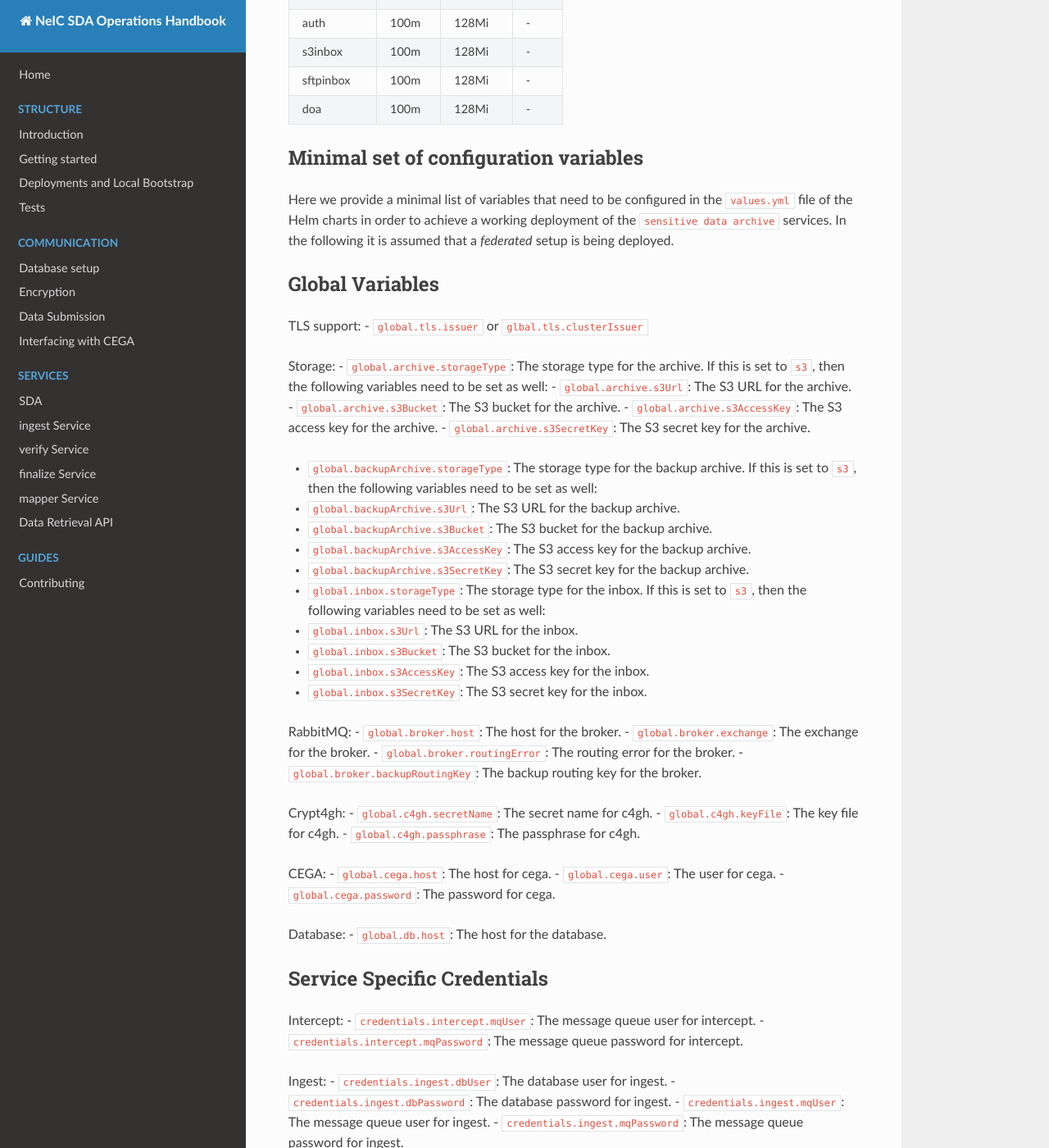
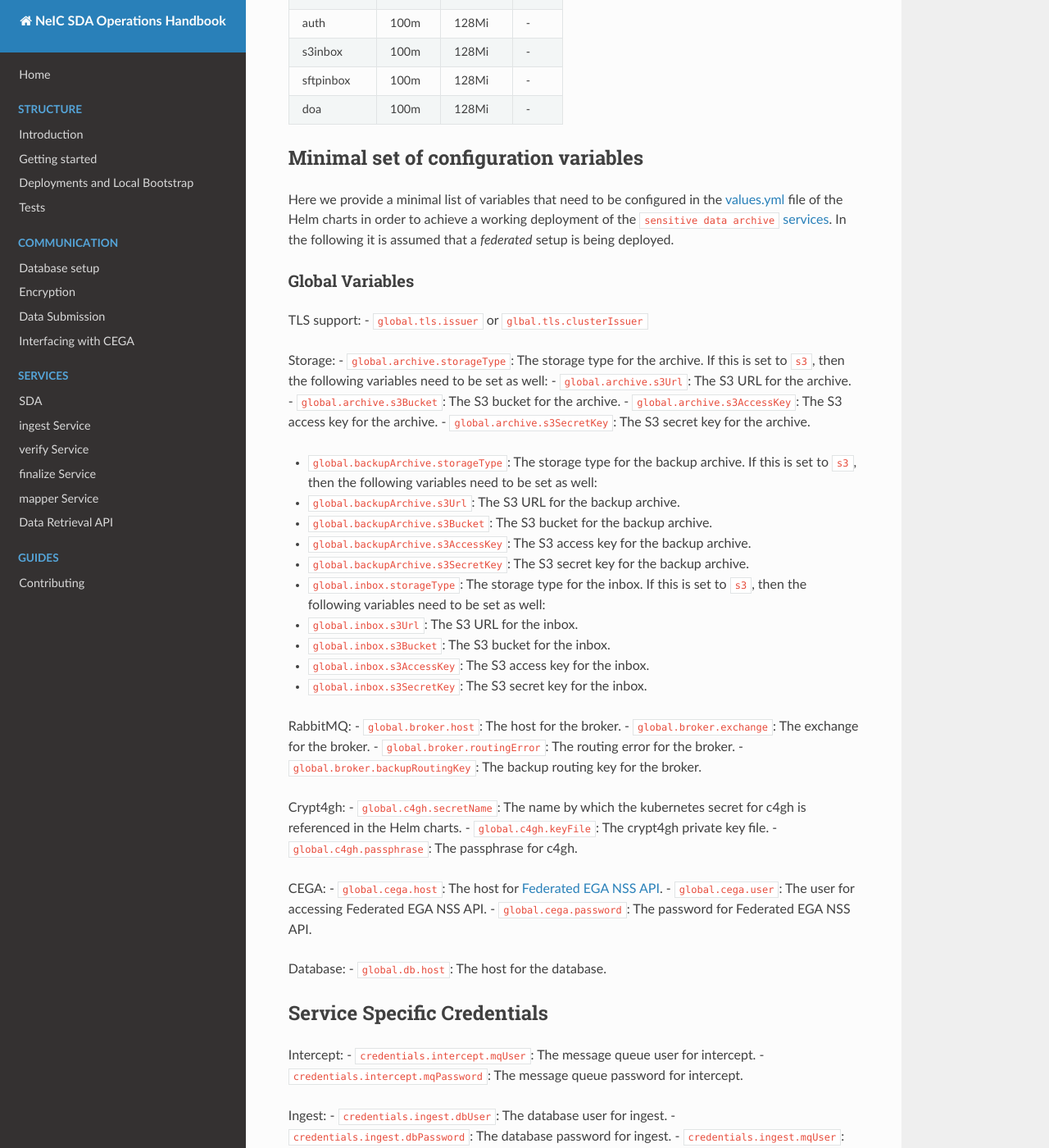
Before and after one commit to neicnordic/neic-sda, an MkDocs documentation site: the page built from docs/guides/deploy-k8s.md, in a window 1280 px wide and 1400 px high, scrolled down 2156 px. Shown: the whole window at 82% size. Built offline with MkDocs 1.6.1, drawn with Linux system fonts in a browser that asks for light colours; nearby versions of some CDN libraries.

Commit message:
add suggestions from review

```diff
--- a/docs/dictionary/wordlist.txt
+++ b/docs/dictionary/wordlist.txt
@@ -257,3 +257,6 @@
 routingError
 secretName
 storageType
+NSS
+nss
+svc
--- a/docs/guides/deploy-k8s.md
+++ b/docs/guides/deploy-k8s.md
@@ -75,9 +75,9 @@
 
 ## Minimal set of configuration variables
 
-Here we provide a minimal list of variables that need to be configured in the `values.yml` file of the Helm charts in order to achieve a working deployment of the `sensitive data archive` services. In the following it is assumed that a *federated* setup is being deployed.
+Here we provide a minimal list of variables that need to be configured in the [values.yml](https://github.com/neicnordic/sensitive-data-archive/blob/main/charts/sda-svc/values.yaml) file of the Helm charts in order to achieve a working deployment of the `sensitive data archive` [services](https://github.com/neicnordic/sensitive-data-archive/tree/main/charts/sda-svc). In the following it is assumed that a *federated* setup is being deployed.
 
-## Global Variables
+### Global Variables
 
 TLS support:
 - `global.tls.issuer` or `glbal.tls.clusterIssuer`
@@ -108,14 +108,14 @@
 - `global.broker.backupRoutingKey`: The backup routing key for the broker.
 
 Crypt4gh:
-- `global.c4gh.secretName`: The secret name for c4gh.
-- `global.c4gh.keyFile`: The key file for c4gh.
+- `global.c4gh.secretName`: The name by which the kubernetes secret for c4gh is referenced in the Helm charts.
+- `global.c4gh.keyFile`: The crypt4gh private key file.
 - `global.c4gh.passphrase`: The passphrase for c4gh.
 
 CEGA:
-- `global.cega.host`: The host for cega.
-- `global.cega.user`: The user for cega.
-- `global.cega.password`: The password for cega.
+- `global.cega.host`: The host for [Federated EGA NSS API](https://nss.ega-archive.org/spec/#/).
+- `global.cega.user`: The user for accessing Federated EGA NSS API.
+- `global.cega.password`: The password for Federated EGA NSS API.
 
 Database:
 - `global.db.host`: The host for the database.
```
